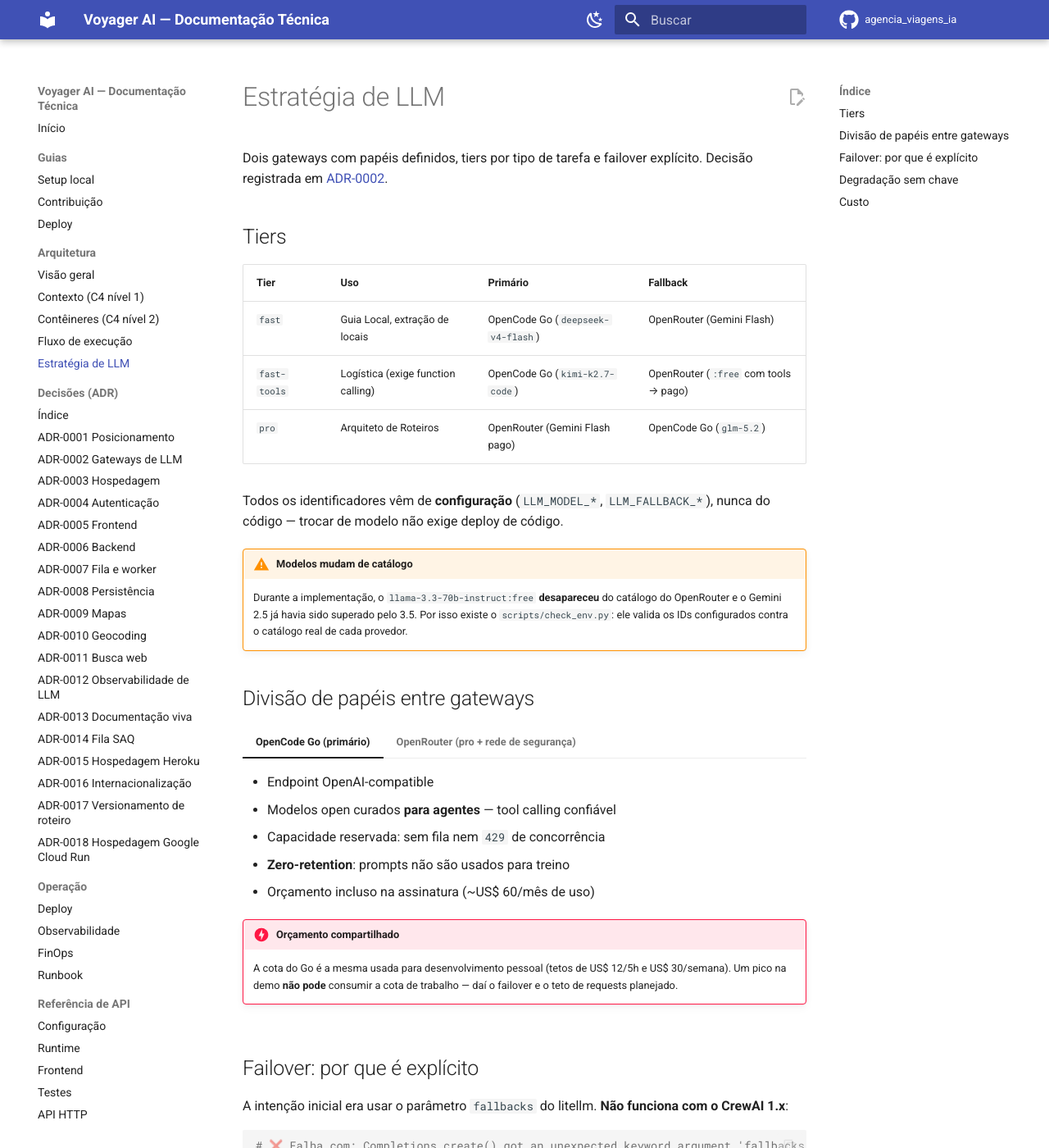
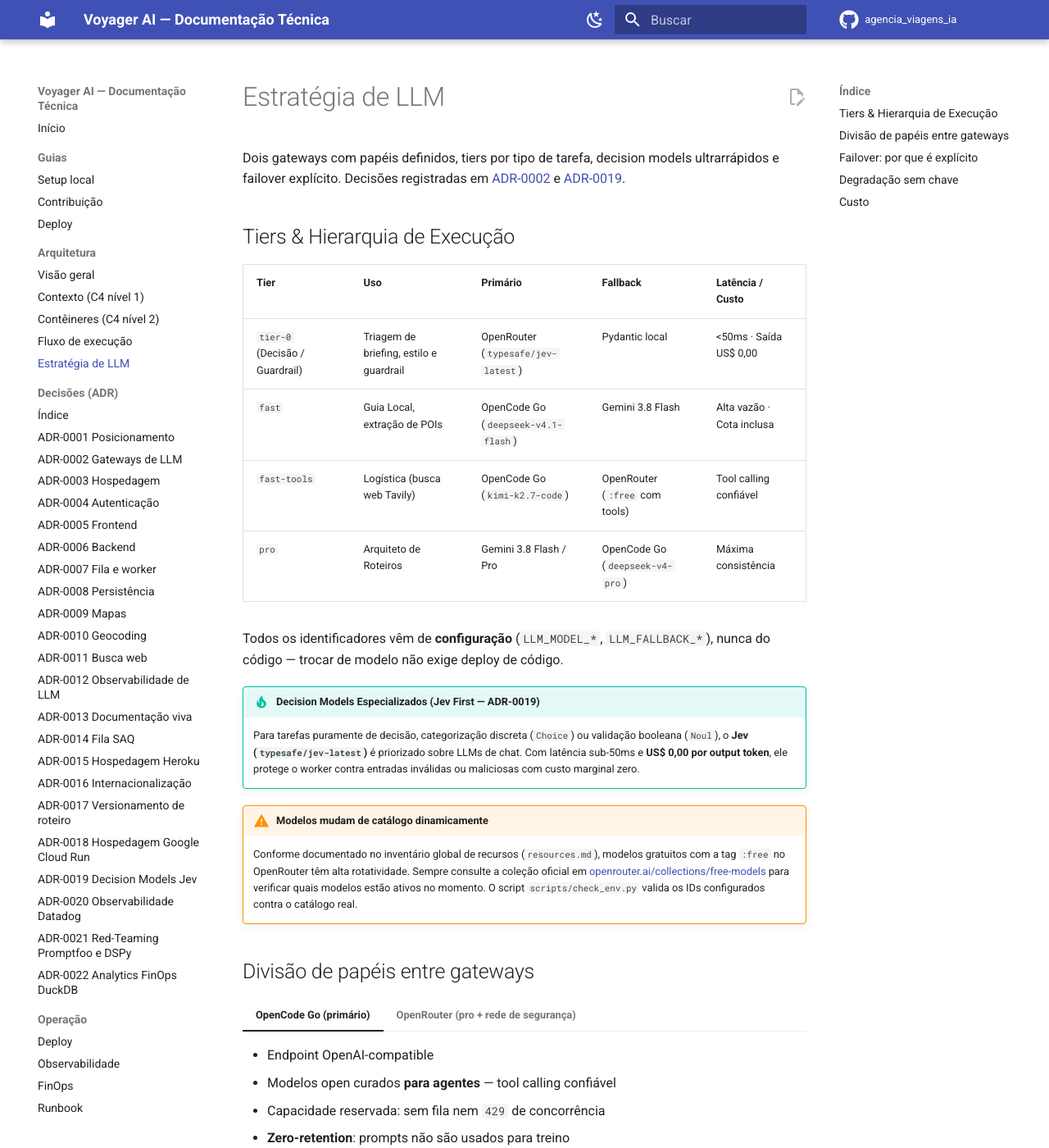
Before and after one commit to henriquebotelhogomes/agencia_viagens_ia, an MkDocs documentation site: the page built from docs/architecture/llm-strategy.md, in a window 1280 px wide and 1400 px high. Shown: the whole window at 82% size. Built offline with MkDocs 1.6.1 and Material for MkDocs 9.7.7, drawn with Linux system fonts in a browser that asks for light colours; comment, search, counter and statistics services are not loaded.

Commit message:
docs(adr): document harness evolutions (ADR-0019 to ADR-0022, GEMINI.md and llm strategy)

```diff
--- a/docs/architecture/llm-strategy.md
+++ b/docs/architecture/llm-strategy.md
@@ -1,24 +1,32 @@
 # Estratégia de LLM
 
-Dois gateways com papéis definidos, tiers por tipo de tarefa e failover
-explícito. Decisão registrada em [ADR-0002](../adr/0002-gateways-llm.md).
+Dois gateways com papéis definidos, tiers por tipo de tarefa, decision models
+ultrarrápidos e failover explícito. Decisões registradas em [ADR-0002](../adr/0002-gateways-llm.md) e [ADR-0019](../adr/0019-decision-models-jev.md).
 
-## Tiers
+## Tiers & Hierarquia de Execução
 
-| Tier | Uso | Primário | Fallback |
-| ---- | --- | -------- | -------- |
-| `fast` | Guia Local, extração de locais | OpenCode Go (`deepseek-v4-flash`) | OpenRouter (Gemini Flash) |
-| `fast-tools` | Logística (exige function calling) | OpenCode Go (`kimi-k2.7-code`) | OpenRouter (`:free` com tools → pago) |
-| `pro` | Arquiteto de Roteiros | OpenRouter (Gemini Flash pago) | OpenCode Go (`glm-5.2`) |
+| Tier | Uso | Primário | Fallback | Latência / Custo |
+| ---- | --- | -------- | -------- | ---------------- |
+| `tier-0` (Decisão / Guardrail) | Triagem de briefing, estilo e guardrail | OpenRouter (`typesafe/jev-latest`) | Pydantic local | <50ms · Saída US$ 0,00 |
+| `fast` | Guia Local, extração de POIs | OpenCode Go (`deepseek-v4.1-flash`) | Gemini 3.8 Flash | Alta vazão · Cota inclusa |
+| `fast-tools` | Logística (busca web Tavily) | OpenCode Go (`kimi-k2.7-code`) | OpenRouter (`:free` com tools) | Tool calling confiável |
+| `pro` | Arquiteto de Roteiros | Gemini 3.8 Flash / Pro | OpenCode Go (`deepseek-v4-pro`) | Máxima consistência |
 
 Todos os identificadores vêm de **configuração** (`LLM_MODEL_*`,
 `LLM_FALLBACK_*`), nunca do código — trocar de modelo não exige deploy de código.
 
-!!! warning "Modelos mudam de catálogo"
-    Durante a implementação, o `llama-3.3-70b-instruct:free` **desapareceu** do
-    catálogo do OpenRouter e o Gemini 2.5 já havia sido superado pelo 3.5. Por
-    isso existe o `scripts/check_env.py`: ele valida os IDs configurados contra
-    o catálogo real de cada provedor.
+!!! tip "Decision Models Especializados (Jev First — ADR-0019)"
+    Para tarefas puramente de decisão, categorização discreta (`Choice`) ou validação
+    booleana (`Noul`), o **Jev (`typesafe/jev-latest`)** é priorizado sobre LLMs de chat.
+    Com latência sub-50ms e **US$ 0,00 por output token**, ele protege o worker contra
+    entradas inválidas ou maliciosas com custo marginal zero.
+
+!!! warning "Modelos mudam de catálogo dinamicamente"
+    Conforme documentado no inventário global de recursos (`resources.md`), modelos
+    gratuitos com a tag `:free` no OpenRouter têm alta rotatividade. Sempre consulte a
+    coleção oficial em [openrouter.ai/collections/free-models](https://openrouter.ai/collections/free-models)
+    para verificar quais modelos estão ativos no momento. O script `scripts/check_env.py`
+    valida os IDs configurados contra o catálogo real.
 
 ## Divisão de papéis entre gateways
 
--- a/mkdocs.yml
+++ b/mkdocs.yml
@@ -117,6 +117,10 @@ nav:
       - ADR-0016 Internacionalização: adr/0016-i18n.md
       - ADR-0017 Versionamento de roteiro: adr/0017-versionamento-roteiro.md
       - ADR-0018 Hospedagem Google Cloud Run: adr/0018-hospedagem-gcp-cloud-run.md
+      - ADR-0019 Decision Models Jev: adr/0019-decision-models-jev.md
+      - ADR-0020 Observabilidade Datadog: adr/0020-observabilidade-apm-datadog.md
+      - ADR-0021 Red-Teaming Promptfoo e DSPy: adr/0021-red-teaming-promptfoo-dspy.md
+      - ADR-0022 Analytics FinOps DuckDB: adr/0022-analytics-finops-duckdb.md
   - Operação:
       - Deploy: operations/deploy.md
       - Observabilidade: operations/observability.md
```
Also changed, not shown: GEMINI.md (added, +53 -0 lines), README.md (+1 -1 lines), docs/adr/0019-decision-models-jev.md (added, +74 -0 lines), docs/adr/0020-observabilidade-apm-datadog.md (added, +64 -0 lines), docs/adr/0021-red-teaming-promptfoo-dspy.md (added, +67 -0 lines), docs/adr/0022-analytics-finops-duckdb.md (added, +53 -0 lines), docs/adr/index.md (+4 -0 lines), docs/operations/finops.md (+2 -0 lines), docs/operations/observability.md (+18 -7 lines).
